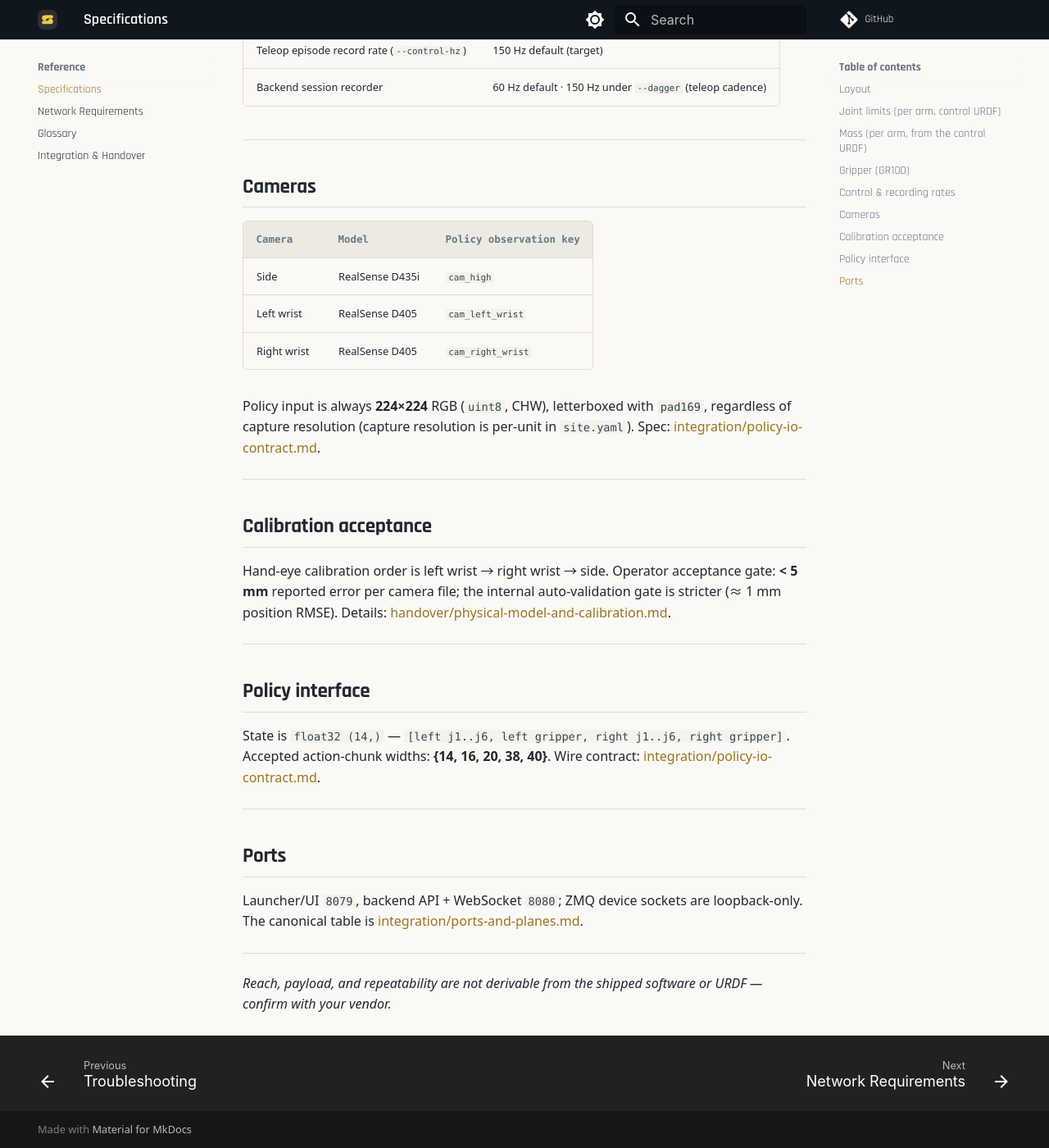
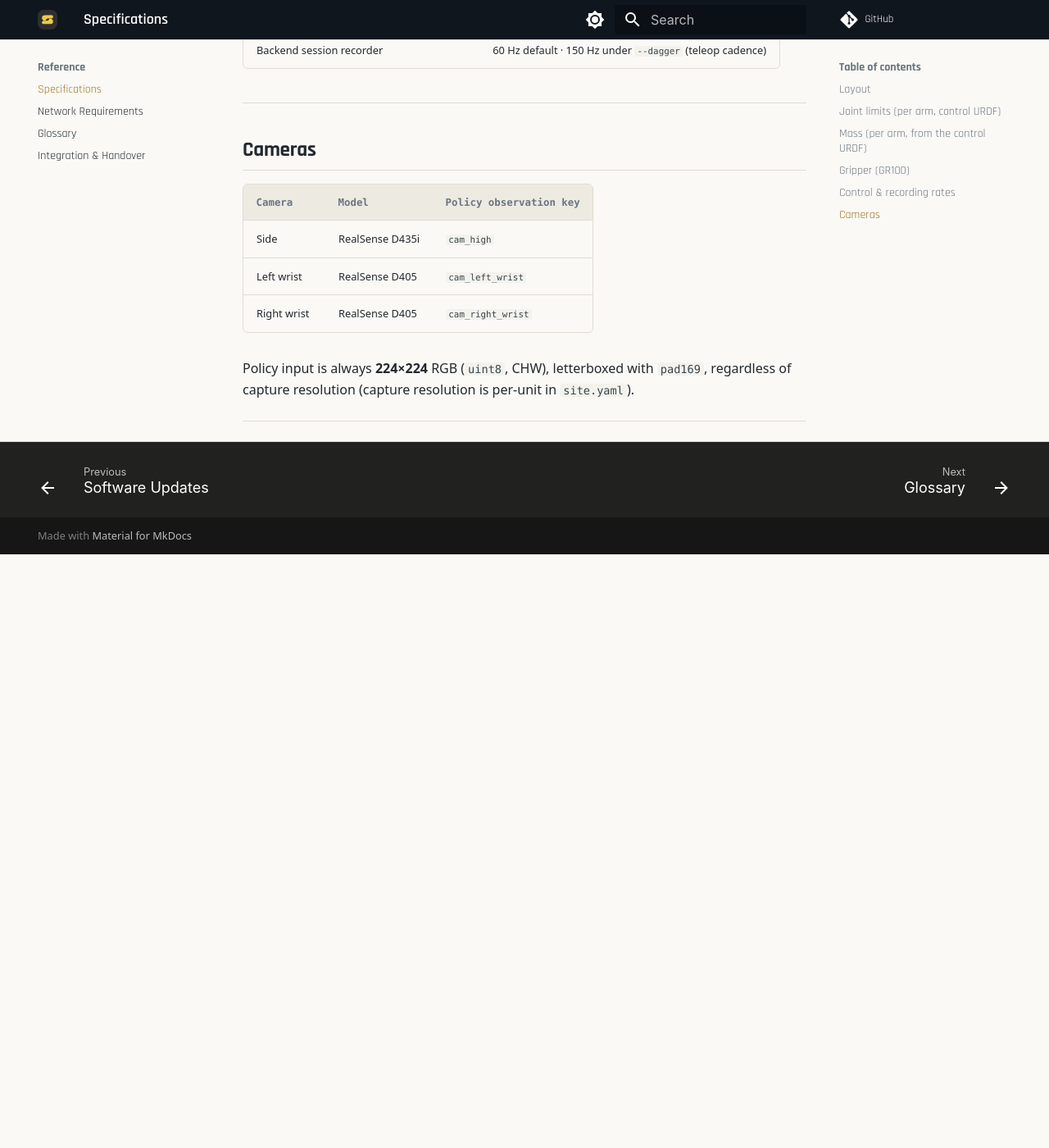
Before and after one commit to somarobotics/soda-docs, an MkDocs documentation site: the page built from docs/specifications.md, in a window 1280 px wide and 1400 px high, scrolled down 2270 px. Shown: the whole window at 82% size. Built offline with MkDocs 1.6.1 and Material for MkDocs 9.7.7, drawn with Linux system fonts in a browser that asks for light colours; comment, search, counter and statistics services are not loaded; after the commit the page ends 2946 px from its top, so only the background shows below that.

```diff
--- a/docs/specifications.md
+++ b/docs/specifications.md
@@ -10,25 +10,29 @@
 
 ## Layout
 
-| Item | Value |
-|------|-------|
-| Arms | 2× Firefly Y6, 6-DOF revolute each |
-| Gripper | 1× GR100 rotary gripper per arm (7th commanded DOF: per-arm layout `[j1..j6, gripper]`) |
-| TCP / tool frame | `ee_link`, 187 mm from `gripper_base_link` along Z |
-| Frame convention | left arm base = world origin; everything downstream is in the left base frame |
+
+| Item             | Value                                                                                   |
+| ---------------- | --------------------------------------------------------------------------------------- |
+| Arms             | 2× Firefly Y6, 6-DOF revolute each                                                      |
+| Gripper          | 1× GR100 rotary gripper per arm (7th commanded DOF: per-arm layout `[j1..j6, gripper]`) |
+| TCP / tool frame | `ee_link`, 187 mm from `gripper_base_link` along Z                                      |
+| Frame convention | left arm base = world origin; everything downstream is in the left base frame           |
+
 
 ---
 
 ## Joint limits (per arm, control URDF)
 
-| Joint | Axis | Limits (rad) |
-|-------|------|--------------|
-| joint_1 | 0 0 1 | −2.86 … 2.86 |
-| joint_2 | 0 1 0 | −1.57 … 2.09 |
-| joint_3 | 0 1 0 | 0 … 3.14 |
-| joint_4 | 0 1 0 | −1.57 … 1.57 |
+
+| Joint   | Axis   | Limits (rad) |
+| ------- | ------ | ------------ |
+| joint_1 | 0 0 1  | −2.86 … 2.86 |
+| joint_2 | 0 1 0  | −1.57 … 2.09 |
+| joint_3 | 0 1 0  | 0 … 3.14     |
+| joint_4 | 0 1 0  | −1.57 … 1.57 |
 | joint_5 | −1 0 0 | −1.54 … 1.54 |
-| joint_6 | 0 0 1 | −2.79 … 2.79 |
+| joint_6 | 0 0 1  | −2.79 … 2.79 |
+
 
 The URDF `effort` tags are placeholders, **not** actuator torque ceilings — see
 [handover/dynamic-parameters.md](shipped-docs.md) for the full inertial model.
@@ -37,73 +41,52 @@ The URDF `effort` tags are placeholders, **not** actuator torque ceilings — se
 
 ## Mass (per arm, from the control URDF)
 
-| Quantity | Value |
-|----------|-------|
-| Moving links (link_1…link_6, incl. lumped gripper) | 3.970 kg |
-| Total assembly (incl. fixed base) | 4.844 kg |
-| Bimanual cell | 2× the above |
+
+| Quantity                                           | Value        |
+| -------------------------------------------------- | ------------ |
+| Moving links (link_1…link_6, incl. lumped gripper) | 3.970 kg     |
+| Total assembly (incl. fixed base)                  | 4.844 kg     |
+| Bimanual cell                                      | 2× the above |
+
 
 ---
 
 ## Gripper (GR100)
 
-| Item | Value |
-|------|-------|
-| Command range | 0.0 (open) → 0.67 rad (closed) |
-| 0.67 source | `site.yaml` `gripper_max_position` — a **site-configured safe close**, not an absolute hardware limit |
+
+| Item                | Value                                                                                                                                                                                |
+| ------------------- | ------------------------------------------------------------------------------------------------------------------------------------------------------------------------------------ |
+| Command range       | 0.0 (open) → 0.67 rad (closed)                                                                                                                                                       |
+| 0.67 source         | `site.yaml` `gripper_max_position` — a **site-configured safe close**, not an absolute hardware limit                                                                                |
 | URDF joint envelope | 0 … 0.9 rad — the mechanical model's travel, deliberately decoupled from the command range: [handover/physical-model-and-calibration.md](shipped-docs.md) |
+
 
 ---
 
 ## Control & recording rates
 
-| Loop | Rate |
-|------|------|
-| Arm control loop, configured (`control_hz`) | 500 Hz |
-| Healthy measured rate (`soda smi --rate`) | ~499–500 Hz per arm |
-| Acceptance floor | ≥ 485 Hz sustained, both arms |
-| Teleop episode record rate (`--control-hz`) | 150 Hz default (target) |
-| Backend session recorder | 60 Hz default · 150 Hz under `--dagger` (teleop cadence) |
+
+| Loop                                        | Rate                                                     |
+| ------------------------------------------- | -------------------------------------------------------- |
+| Arm control loop, configured (`control_hz`) | 500 Hz                                                   |
+| Healthy measured rate (`soda smi --rate`)   | ~499–500 Hz per arm                                      |
+| Teleop episode record rate (`--control-hz`) | 150 Hz default (target)                                  |
+| Backend session recorder                    | 60 Hz default · 150 Hz under `--dagger` (teleop cadence) |
+
 
 ---
 
 ## Cameras
 
-| Camera | Model | Policy observation key |
-|--------|-------|------------------------|
-| Side | RealSense D435i | `cam_high` |
-| Left wrist | RealSense D405 | `cam_left_wrist` |
-| Right wrist | RealSense D405 | `cam_right_wrist` |
+
+| Camera      | Model           | Policy observation key |
+| ----------- | --------------- | ---------------------- |
+| Side        | RealSense D435i | `cam_high`             |
+| Left wrist  | RealSense D405  | `cam_left_wrist`       |
+| Right wrist | RealSense D405  | `cam_right_wrist`      |
+
 
 Policy input is always **224×224** RGB (`uint8`, CHW), letterboxed with `pad169`, regardless of
-capture resolution (capture resolution is per-unit in `site.yaml`). Spec:
-[integration/policy-io-contract.md](shipped-docs.md).
+capture resolution (capture resolution is per-unit in `site.yaml`).
 
 ---
-
-## Calibration acceptance
-
-Hand-eye calibration order is left wrist → right wrist → side. Operator acceptance gate:
-**< 5 mm** reported error per camera file; the internal auto-validation gate is stricter
-(≈ 1 mm position RMSE). Details:
-[handover/physical-model-and-calibration.md](shipped-docs.md).
-
----
-
-## Policy interface
-
-State is `float32 (14,)` — `[left j1..j6, left gripper, right j1..j6, right gripper]`. Accepted
-action-chunk widths: **{14, 16, 20, 38, 40}**. Wire contract:
-[integration/policy-io-contract.md](shipped-docs.md).
-
----
-
-## Ports
-
-Launcher/UI `8079`, backend API + WebSocket `8080`; ZMQ device sockets are loopback-only. The
-canonical table is [integration/ports-and-planes.md](shipped-docs.md).
-
----
-
-*Reach, payload, and repeatability are not derivable from the shipped software or URDF —
-confirm with your vendor.*
```
Also changed, not shown: docs/getting-started.md (+9 -30 lines), docs/network-requirements.md (deleted, +0 -49 lines), docs/troubleshooting.md (deleted, +0 -94 lines).
